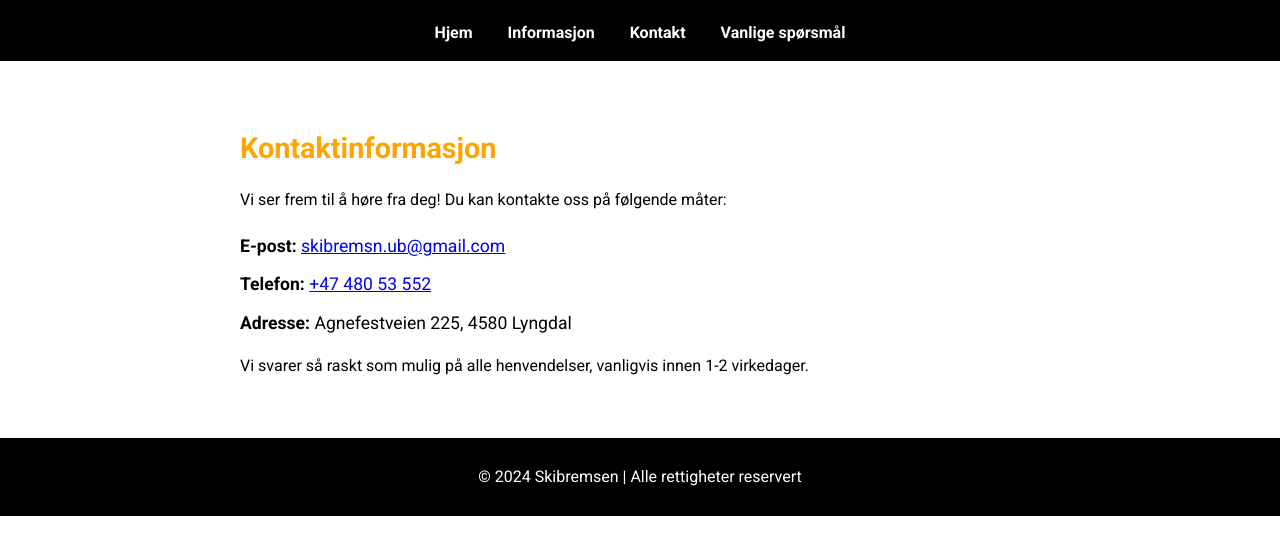
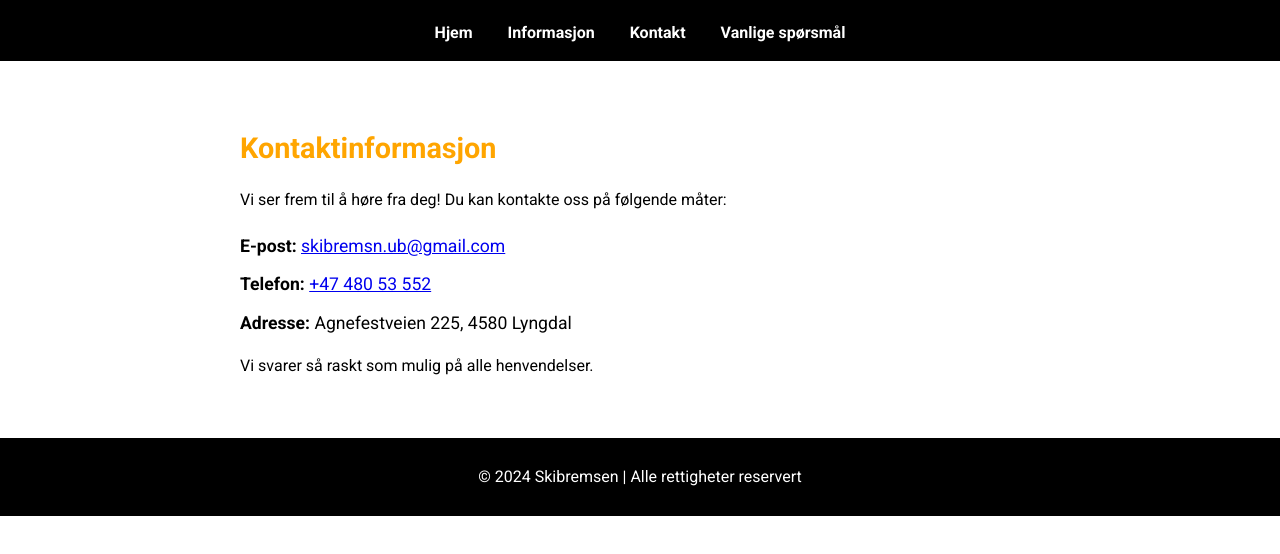
Before and after one commit to Skibremsn/Nettside-nr.-3, a plain HTML site: page kontakt.html in a window 1280 px wide. Shown: the part 86-640 px from the top of the page. Drawn offline with Linux system fonts and the light colour scheme.

Commit message:
Update kontakt.html

```diff
--- a/kontakt.html
+++ b/kontakt.html
@@ -122,7 +122,7 @@
                 <li><strong>Telefon:</strong> <a href="tel:+4748053552">+47 480 53 552</a></li>
                 <li><strong>Adresse:</strong> Agnefestveien 225, 4580 Lyngdal</li>
             </ul>
-            <p>Vi svarer så raskt som mulig på alle henvendelser, vanligvis innen 1-2 virkedager.</p>
+            <p>Vi svarer så raskt som mulig på alle henvendelser.</p>
         </section>
     </div>
 
```
